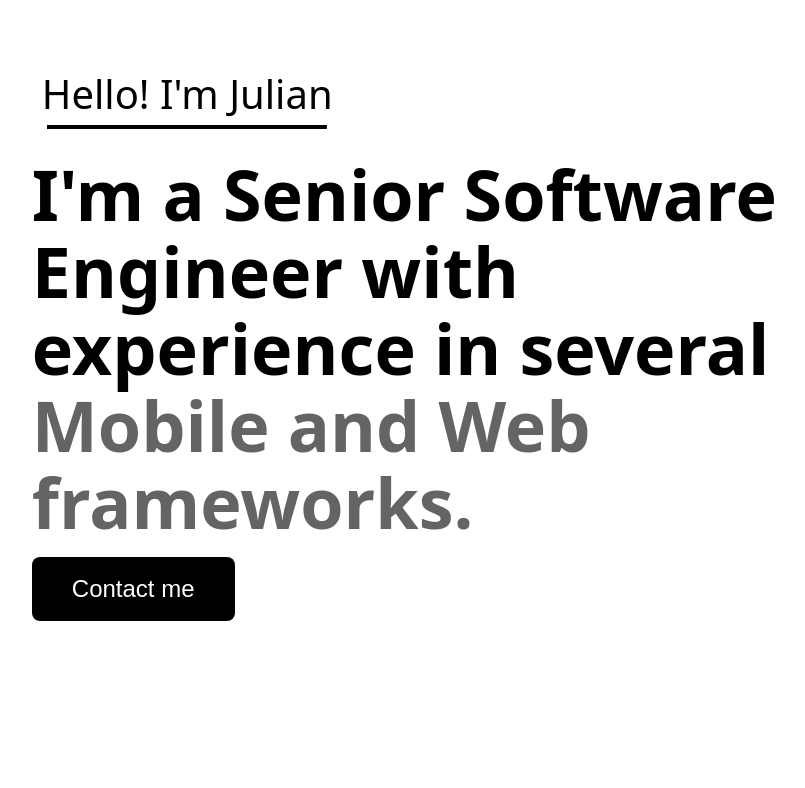
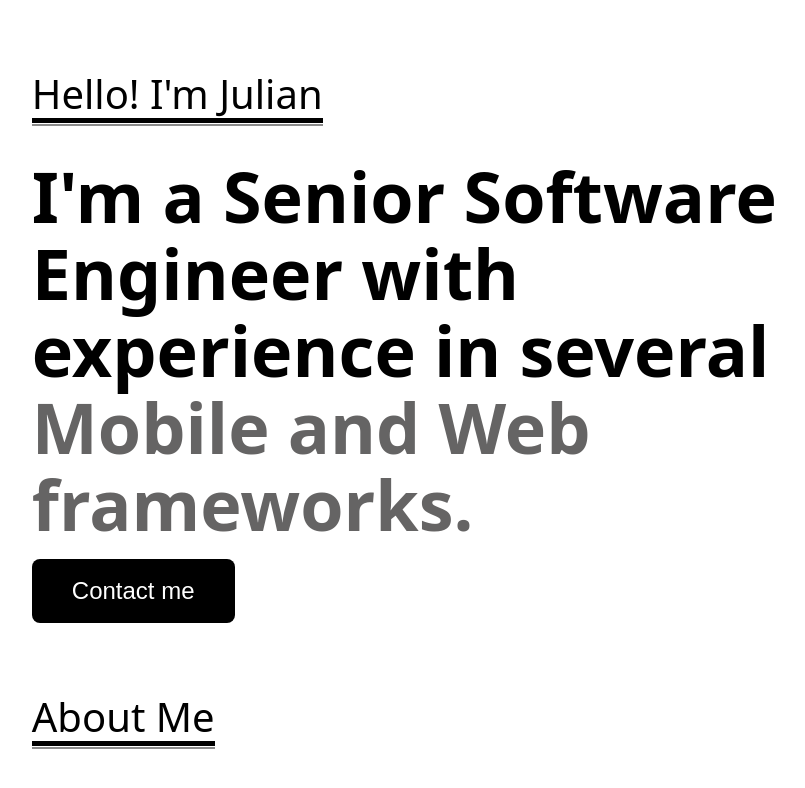
Before and after one commit to theflutterfactory/dev-website, a SvelteKit app: page / in a window 1280 px wide. Shown: the top 788 px of the page, without its empty margins (173-978 px from the left). Built offline with nearby package versions, Linux system fonts and the light colour scheme.

Commit message:
Added About Me section header. updated header styling

```diff
--- a/src/app.css
+++ b/src/app.css
@@ -10,30 +10,16 @@ h1 {
 
 h3{
   font-size: 40px;
-  --a: -90deg; /* control the angle */
-  --t: .1em; /* thickness of the underline */
+    position:relative;
+    border-bottom:2px solid #8a8a8a;
+    display: inline-block;
 }
 
-h3 span {
-  --_s: calc(var(--t)*cos(var(--a)));
-  background:
-    linear-gradient(var(--a),#0000 var(--_s),currentColor 0 calc(100% - var(--_s)),#0000 0)
-    bottom/var(--i,90%) var(--t) no-repeat;
-  padding: 0 .25em calc(var(--t) + .1em);
-  -webkit-box-decoration-break: clone;
-          box-decoration-break: clone;
-  transition: .3s;
-}
-
-h3:hover span {
-  --i: 100%;
-}
-
-/* h3:before {
+h3:before {
     content:"";
     position:absolute;
     bottom:1px;
     width:100%;
     height:5px;
     background:#000;
-} */
+}
--- /dev/null
+++ b/src/lib/components/AboutMeSection.svelte
@@ -0,0 +1,7 @@
+<script>
+	import { SectionHeader } from '$components';
+</script>
+
+<section class="mt-16">
+	<SectionHeader sectionName="about-me">About Me</SectionHeader>
+</section>
--- a/src/lib/components/HeroSection.svelte
+++ b/src/lib/components/HeroSection.svelte
@@ -7,7 +7,7 @@
 	}
 </script>
 
-<section class="mx-[16vw] pt-16">
+<section class="pt-16">
 	<SectionHeader sectionName="intro">Hello! I'm Julian</SectionHeader>
 	<div class="mb-8"></div>
 	<h1>I'm a Senior Software Engineer with experience in several</h1>
--- a/src/routes/+layout.svelte
+++ b/src/routes/+layout.svelte
@@ -3,4 +3,4 @@
 	let { children } = $props();
 </script>
 
-{@render children()}
+<div class="mx-[16vw]">{@render children()}</div>
--- a/src/routes/+page.svelte
+++ b/src/routes/+page.svelte
@@ -1,5 +1,7 @@
 <script lang="ts">
 	import { HeroSection } from '$components';
+	import AboutMeSection from '$components/AboutMeSection.svelte';
 </script>
 
 <HeroSection />
+<AboutMeSection />
```
